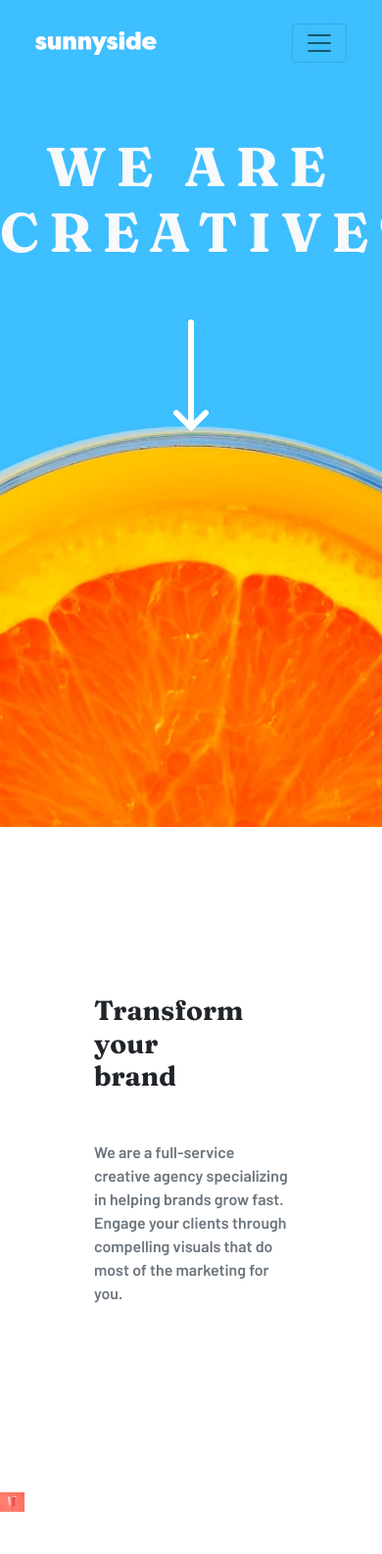
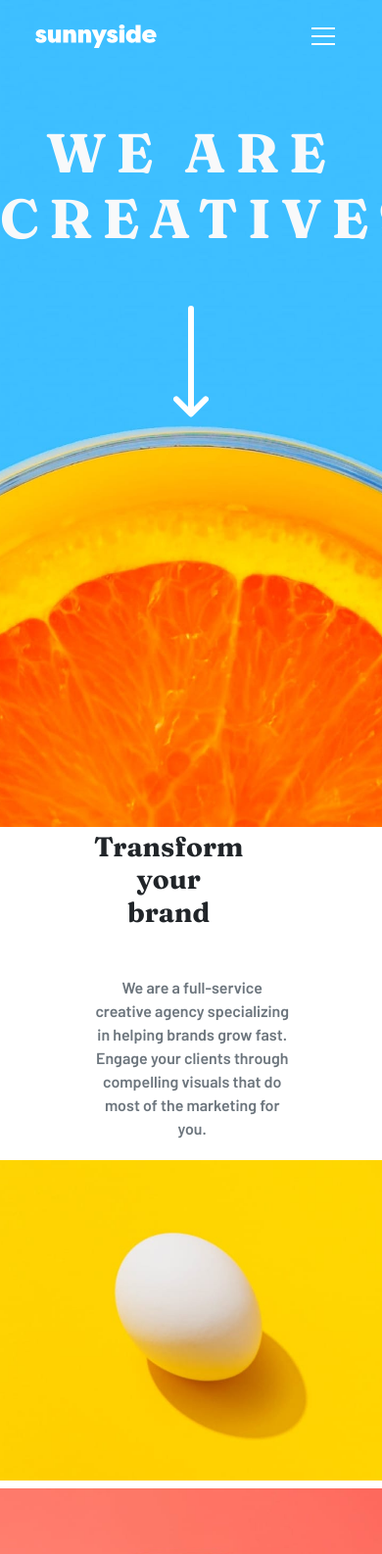
Before and after one commit to kamrulsaad/Sunnyside-agency-landing-page, a plain HTML site: page index.html in a window 390 px wide. Shown: the top 1586 px of the page at 98% size. Drawn offline with Linux system fonts and the light colour scheme.

```diff
--- a/css/style.css
+++ b/css/style.css
@@ -64,3 +64,18 @@
 .testimonial p{
     color: hsl(213, 9%, 39%);
 }
+
+.clip{
+    clip-path: polygon(89% 17%, 100% 0, 100% 100%, 0 100%, 0 17%);
+    background-color: white;
+}
+
+@media screen and (max-width: 600px){
+    .normal-sections{
+        grid-template-columns: repeat(1,1fr);
+        text-align: center;
+    }
+    .textbody{
+        margin: 50px 0;
+    }
+}
--- a/index.html
+++ b/index.html
@@ -14,12 +14,12 @@
   <link rel="stylesheet" href="./css/style.css">
 </head>
 <body>
-  <header >
+  <header>
     <nav class="navbar navbar-expand-lg p-4 navbar-light">
       <div class="container-fluid">
         <img src="./images/logo.svg" alt="">
-        <button class="navbar-toggler" type="button" data-bs-toggle="collapse" data-bs-target="#navbarSupportedContent" aria-controls="navbarSupportedContent" aria-expanded="false" aria-label="Toggle navigation">
-          <span class="navbar-toggler-icon"></span>
+        <button class="navbar-toggler border-0 pt-0" type="button" data-bs-toggle="collapse" data-bs-target="#navbarSupportedContent" aria-controls="navbarSupportedContent" aria-expanded="false" aria-label="Toggle navigation">
+          <span class="my-auto"> <img src="./images/icon-hamburger.svg" alt=""></span>
         </button>
         <div class="collapse navbar-collapse" id="navbarSupportedContent">
           <ul class="navbar-nav ms-auto mb-lg-0 d-flex justify-content-center align-items-center gap-4">
@@ -46,7 +46,7 @@
   </header>
   <main class="m-0 p-0 w-100">
     <section class="normal-sections">
-      <div class="my-auto ms-5 px-5">
+      <div class="my-auto ms-5 px-5 textbody">
         <h3 class="mb-5 fs-1 me-5 pe-5 fw-bolder frauces" >Transform your <br> brand</h3>
         <p class="text-muted fw-light pe-5">
           We are a full-service creative agency specializing in helping brands grow fast. Engage your clients through compelling visuals that do most of the marketing for you.
```
